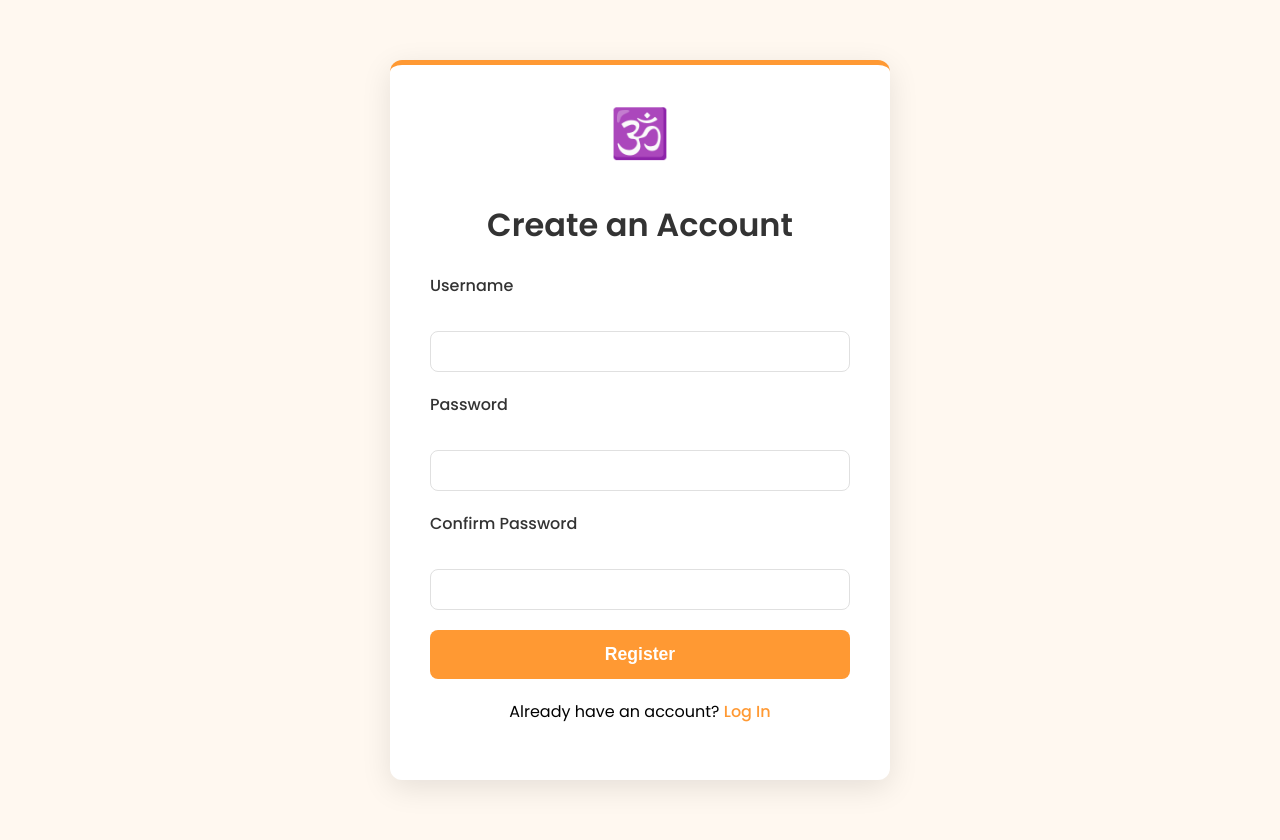
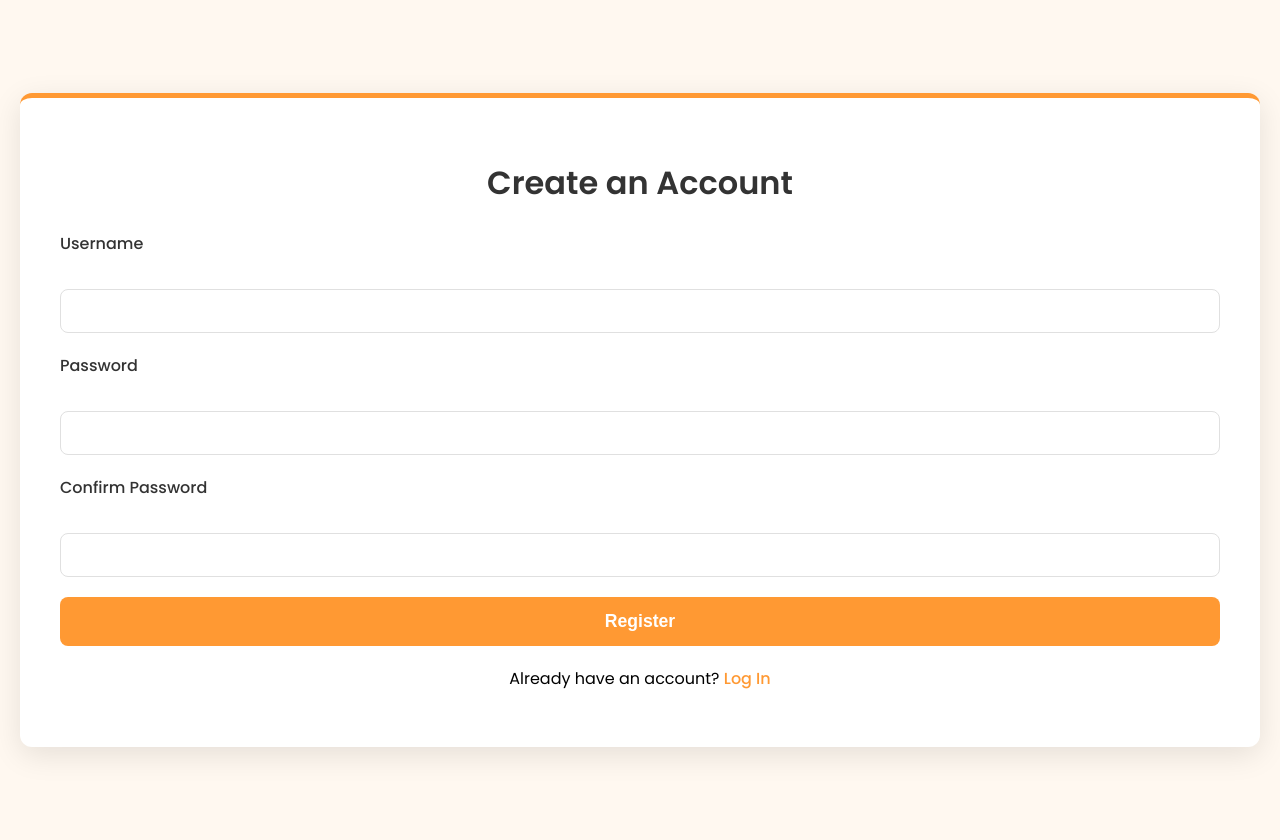
Before and after one commit to ajay1k/hanuman-chatbot, a Flask app: page /register in a window 1280 px wide. Run offline with Flask 3, Linux system fonts and the light colour scheme.

Commit message:
Update base.html

```diff
--- a/templates/base.html
+++ b/templates/base.html
@@ -27,16 +27,17 @@
             align-items: center;
             min-height: 100vh;
         }
-        .auth-container {
+        .container {
             background: var(--container-bg);
             padding: 40px;
             border-radius: 12px;
             box-shadow: 0 8px 30px rgba(0,0,0,0.1);
             width: 100%;
-            max-width: 420px;
             text-align: center;
             border-top: 5px solid var(--primary-color);
         }
+        .auth-container { max-width: 420px; }
+        .static-page-container { max-width: 800px; text-align: left; }
         .om-logo {
             font-family: 'Noto Serif Devanagari', serif;
             font-size: 3em;
@@ -48,6 +49,9 @@
             margin-bottom: 24px;
             font-weight: 600;
         }
+        .static-page-container h1 { text-align: center; }
+        .static-page-container h2 { margin-top: 30px; color: var(--secondary-color); }
+        .static-page-container ul { list-style-position: inside; padding-left: 20px; }
         a {
             color: var(--primary-color);
             text-decoration: none;
@@ -73,6 +77,7 @@
             border-radius: 8px;
             box-sizing: border-box;
             transition: border-color 0.3s;
+            font-size: 1em;
         }
         input[type="text"]:focus, input[type="password"]:focus {
             outline: none;
@@ -106,8 +111,7 @@
     </style>
 </head>
 <body>
-    <div class="auth-container">
-        <div class="om-logo">🕉️</div>
+    <div class="container {% block container_class %}{% endblock %}">
         {% block content %}{% endblock %}
     </div>
 </body>
```
